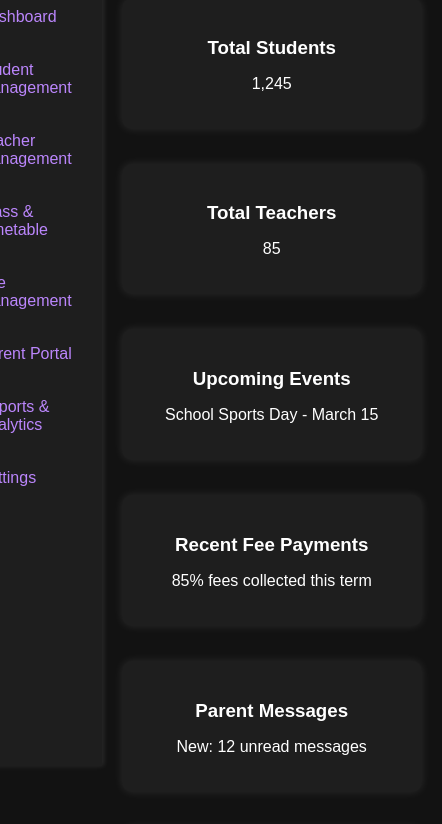
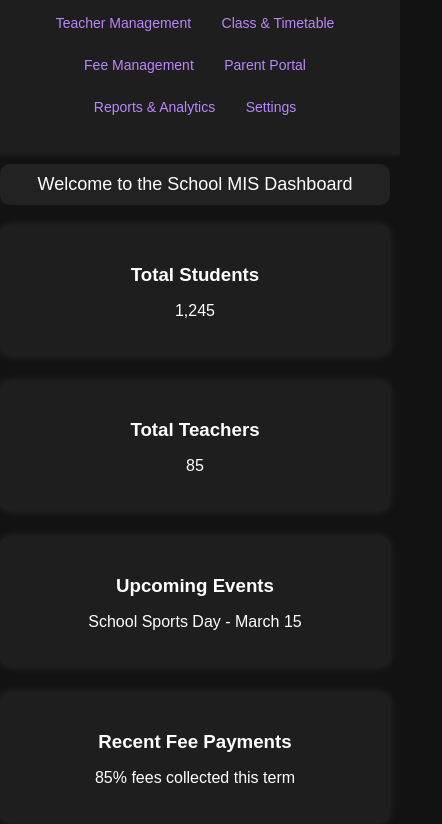
Before and after one commit to omwata/school-mis, a plain HTML site: page frontend/dashboard.html in a window 390 px wide. Shown: the part 118-942 px from the top of the page, 442 px wide, since content can reach past the window. Drawn offline with Linux system fonts and the light colour scheme.

Commit message:
Update styles.css

```diff
--- a/frontend/styles.css
+++ b/frontend/styles.css
@@ -294,3 +294,56 @@ button#logout-btn {
 button#logout-btn:hover {
     background: #b30000;  /* Darker red on hover */
 }
+
+@media screen and (max-width: 768px) {
+    body {
+        flex-direction: column;
+        align-items: center;
+        height: auto;
+    }
+
+    .sidebar {
+        width: 100%;
+        height: auto;
+        position: relative;
+        padding: 10px;
+        text-align: center;
+    }
+
+    .nav-links li {
+        display: inline-block;
+        margin: 5px;
+    }
+
+    .nav-links a {
+        padding: 8px;
+        font-size: 14px;
+    }
+
+    .main-content {
+        width: 100%;
+        padding: 10px;
+    }
+
+    .dashboard-content {
+        grid-template-columns: 1fr; /* Full width on small screens */
+        gap: 10px;
+    }
+
+    .login-container {
+        width: 90%; /* Adjust width to fit smaller screens */
+        padding: 15px;
+    }
+
+    .header {
+        flex-direction: column;
+        align-items: center;
+        text-align: center;
+        padding: 10px;
+    }
+
+    .welcome-msg {
+        font-size: 18px;
+    }
+
+    .student-list, .teacher-management, .class-management, .timetable-mana
```
